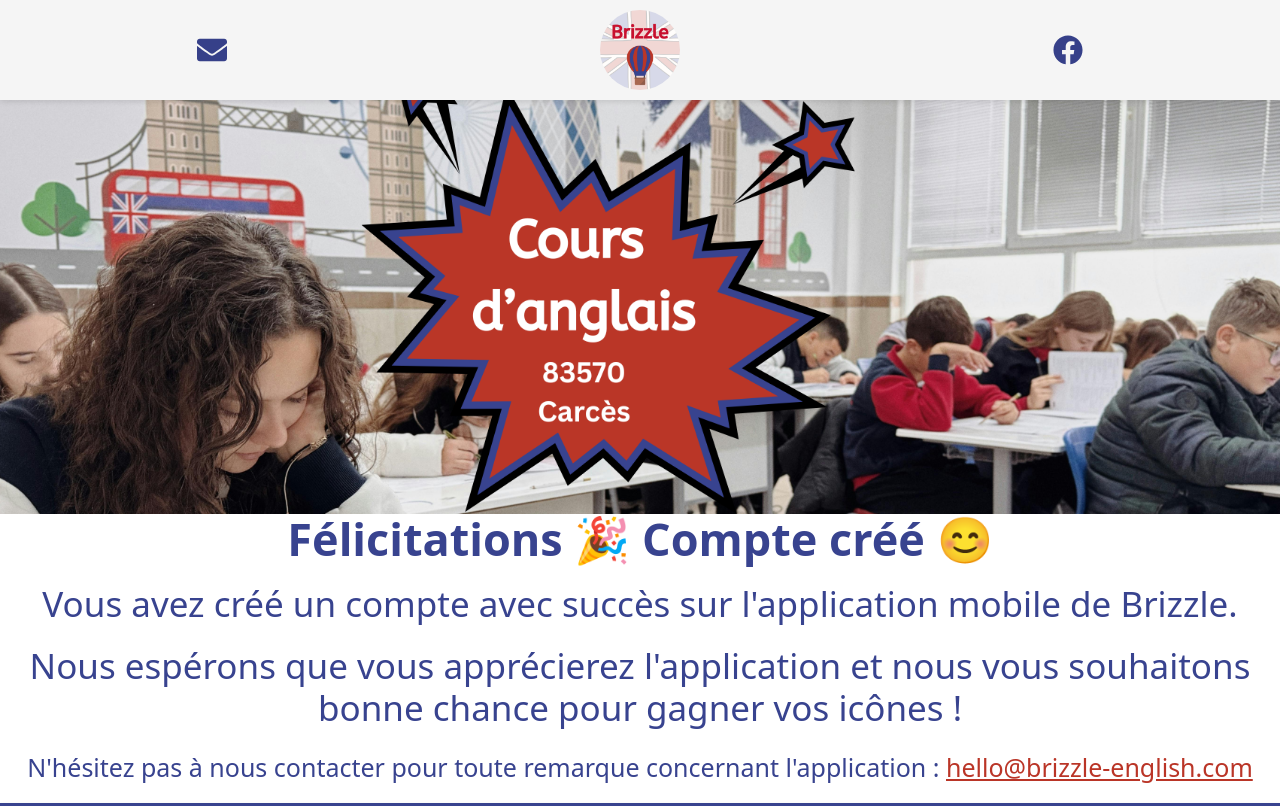
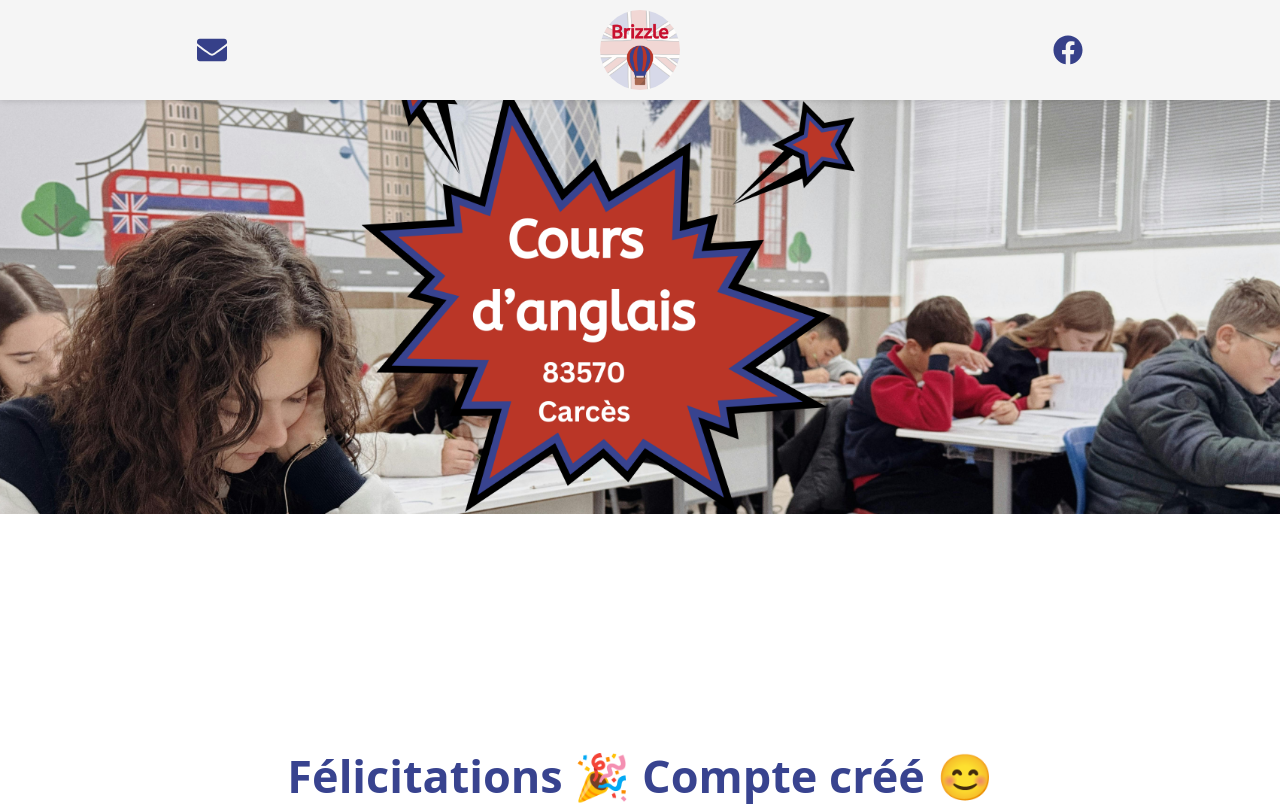
Before and after one commit to GeorginaMudditt/brizzle-website, a React (Vite) app: page /auth/bienvenue in a window 1280 px wide. Shown: the top 806 px of the page. Built offline with nearby package versions, Linux system fonts and the light colour scheme.

Commit message:
welcome page styles

```diff
--- a/src/RedirectedFromApp.css
+++ b/src/RedirectedFromApp.css
@@ -3,6 +3,8 @@
   flex-direction: column;
   align-items: center;
   justify-content: center;
+  height: 100vh;
+  padding: 0 40px;
 }
 .WelcomePage h1 {
   color: #38438f;
```
